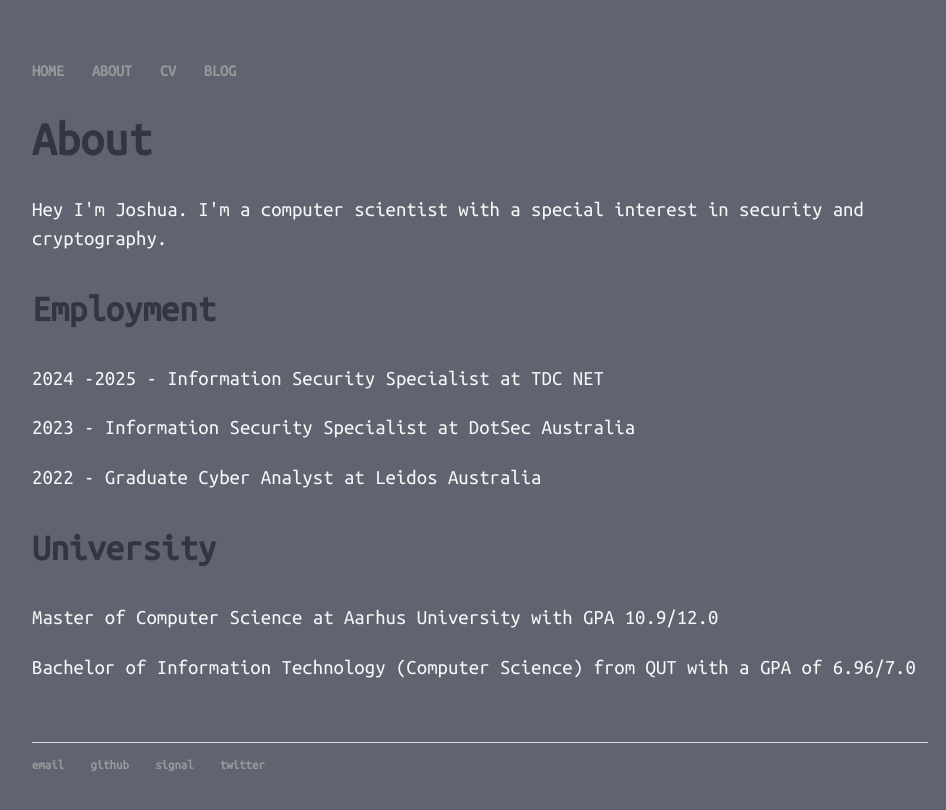
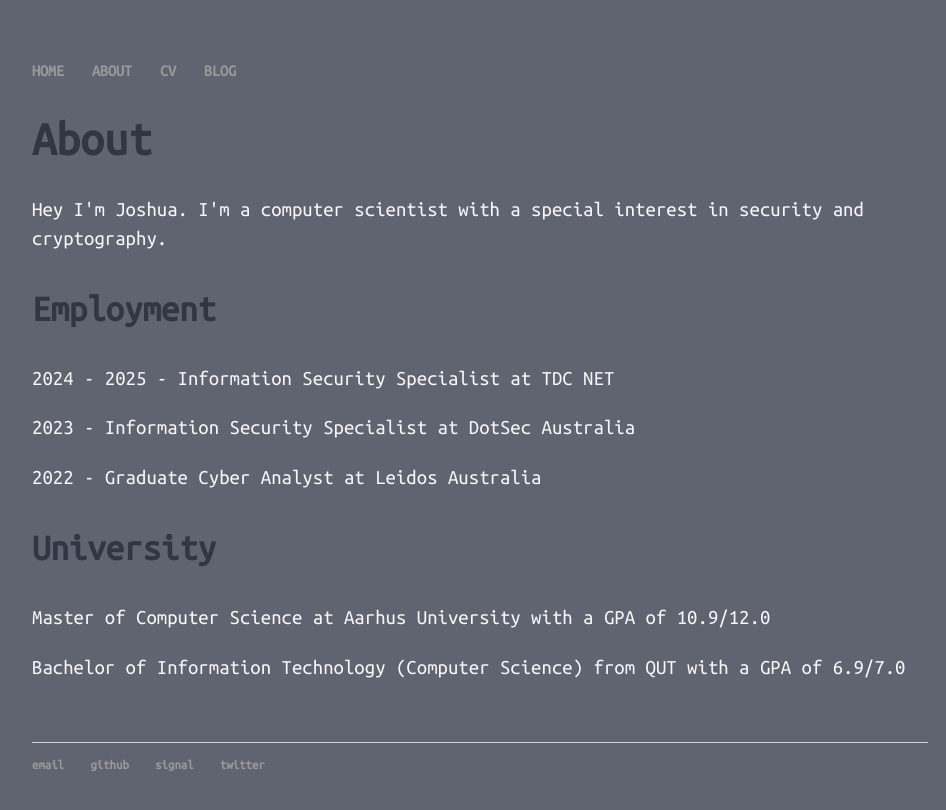
Before and after one commit to HagemannJ/HagemannJ.github.io, a Jekyll site: the page built from about/index.html, in a window 1280 px wide. Shown: the top 810 px of the page, without its empty margins (160-1106 px from the left). Built offline with Jekyll 4.4.1, drawn with Linux system fonts in a browser that asks for light colours.

Commit message:
update about index to change gpa and workplace formatting

```diff
--- a/about/index.html
+++ b/about/index.html
@@ -9,13 +9,13 @@ title: About Joshua Hagemann
 			</p>
 
 			<h3>Employment</h3>
-			<p>2024 -2025  - Information Security Specialist at TDC NET</p>
+			<p>2024 - 2025 - Information Security Specialist at TDC NET</p>
 			<p>2023 - Information Security Specialist at DotSec Australia</p>
 			<p>2022 - Graduate Cyber Analyst at Leidos Australia</p>
 
 			<h3>University</h3>
-			<p>Master of Computer Science at Aarhus University with GPA 10.9/12.0</p>
-			<p>Bachelor of Information Technology (Computer Science) from QUT with a GPA of 6.96/7.0</p>
+			<p>Master of Computer Science at Aarhus University with a GPA of 10.9/12.0</p>
+			<p>Bachelor of Information Technology (Computer Science) from QUT with a GPA of 6.9/7.0</p>
 			<!--<h4>Projects</h4>
 			<p>
 				<ul>
```
